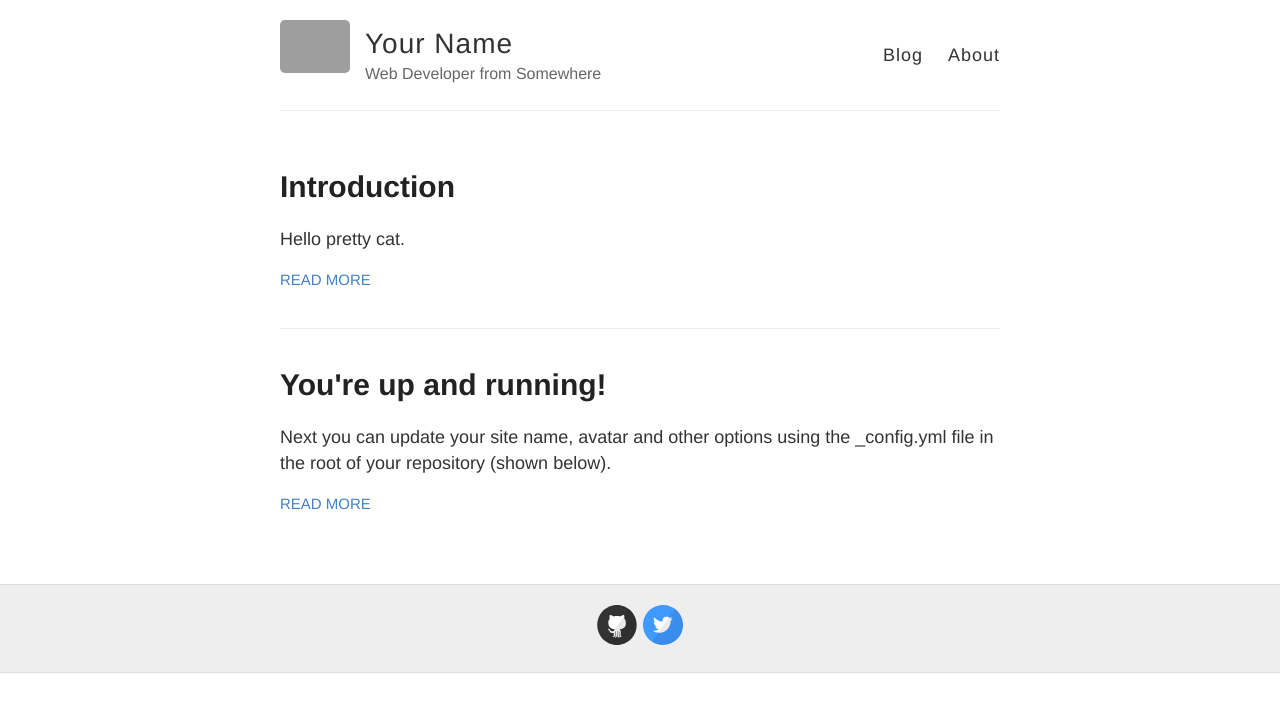
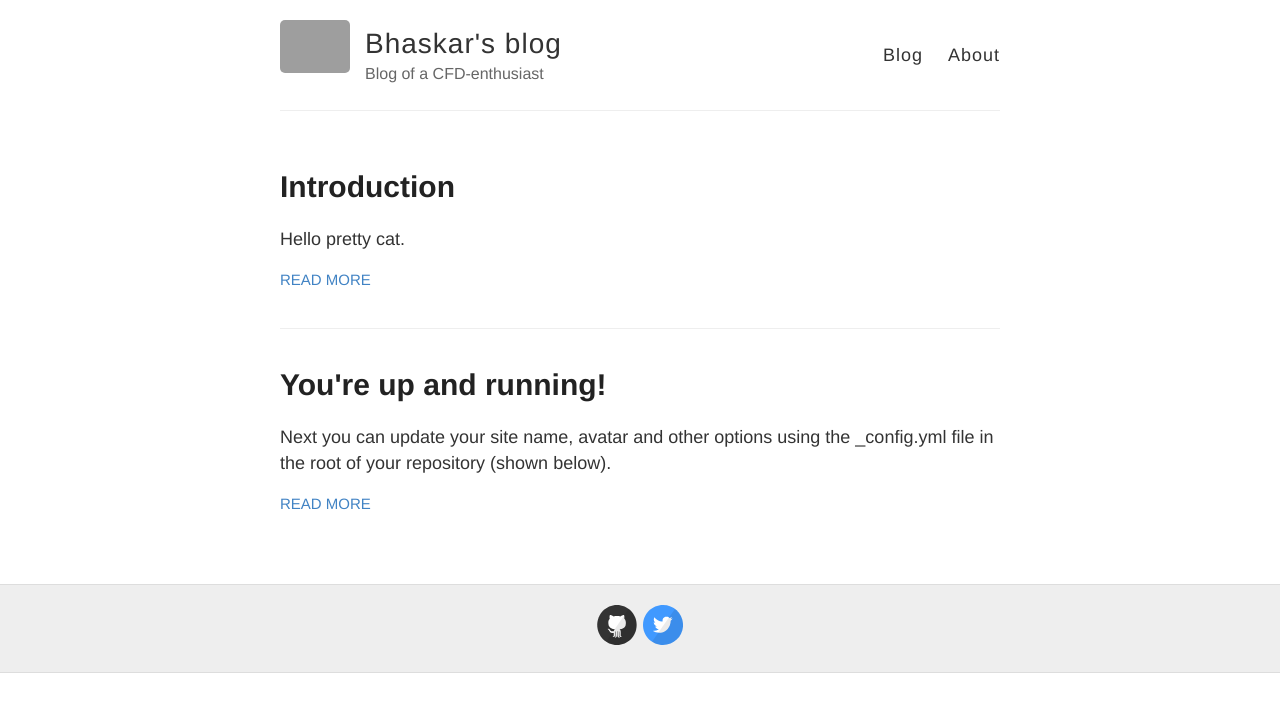
Before and after one commit to Bhaskar1994/Bhaskar1994.github.io, a Jekyll site: the page built from index.html, in a window 1280 px wide. Shown: the top 712 px of the page. Built offline with Jekyll 4.4.1, drawn with Linux system fonts in a browser that asks for light colours; grey boxes are pictures that could not be loaded.

Commit message:
Update _config.yml

```diff
--- a/_config.yml
+++ b/_config.yml
@@ -3,10 +3,10 @@
 #
 
 # Name of your site (displayed in the header)
-name: Your Name
+name: Bhaskar's blog
 
 # Short bio or description (displayed in the header)
-description: Web Developer from Somewhere
+description: Blog of a CFD-enthusiast
 
 # URL of your avatar or profile pic (you could use your GitHub profile pic)
 avatar: https://raw.githubusercontent.com/barryclark/jekyll-now/master/images/jekyll-logo.png
```
